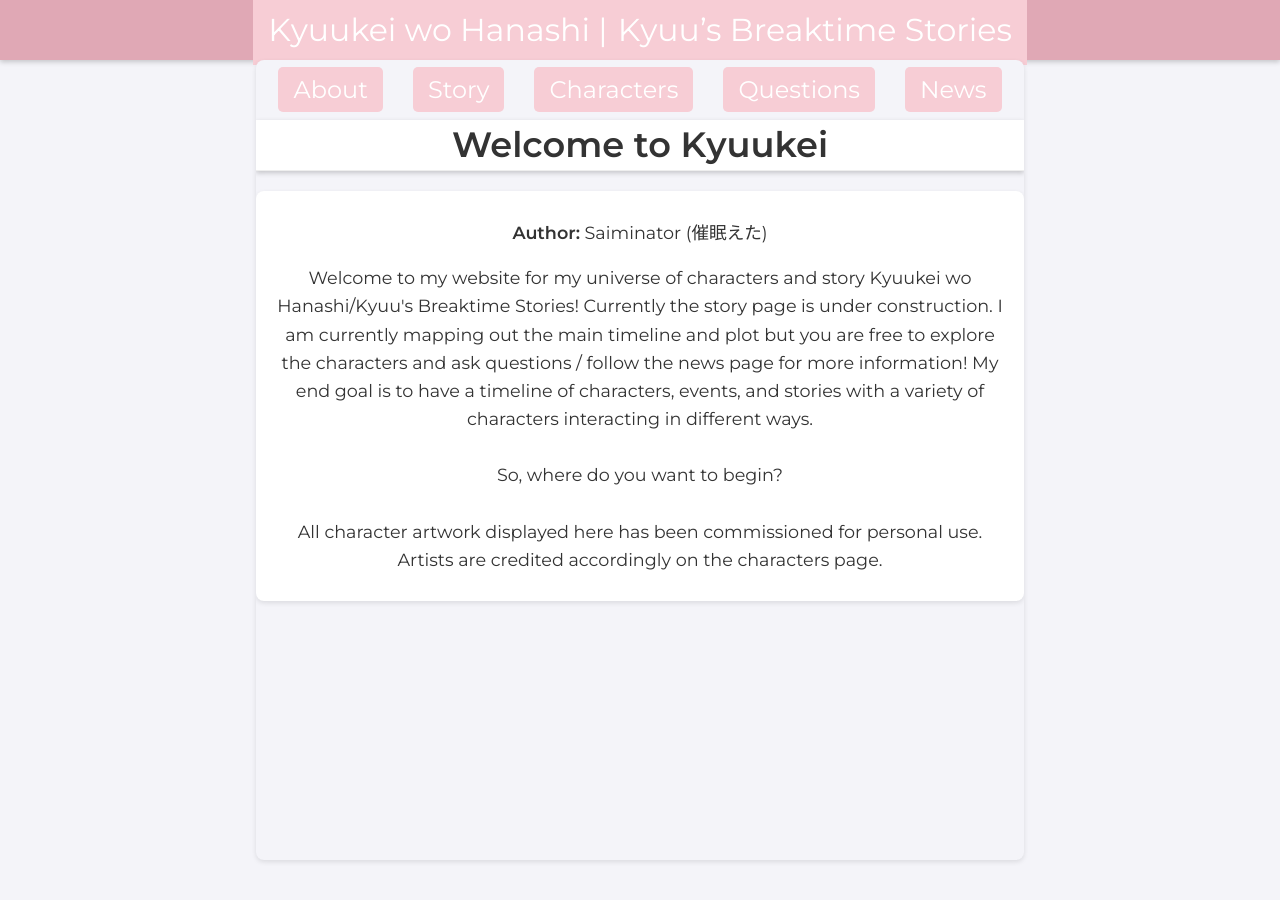
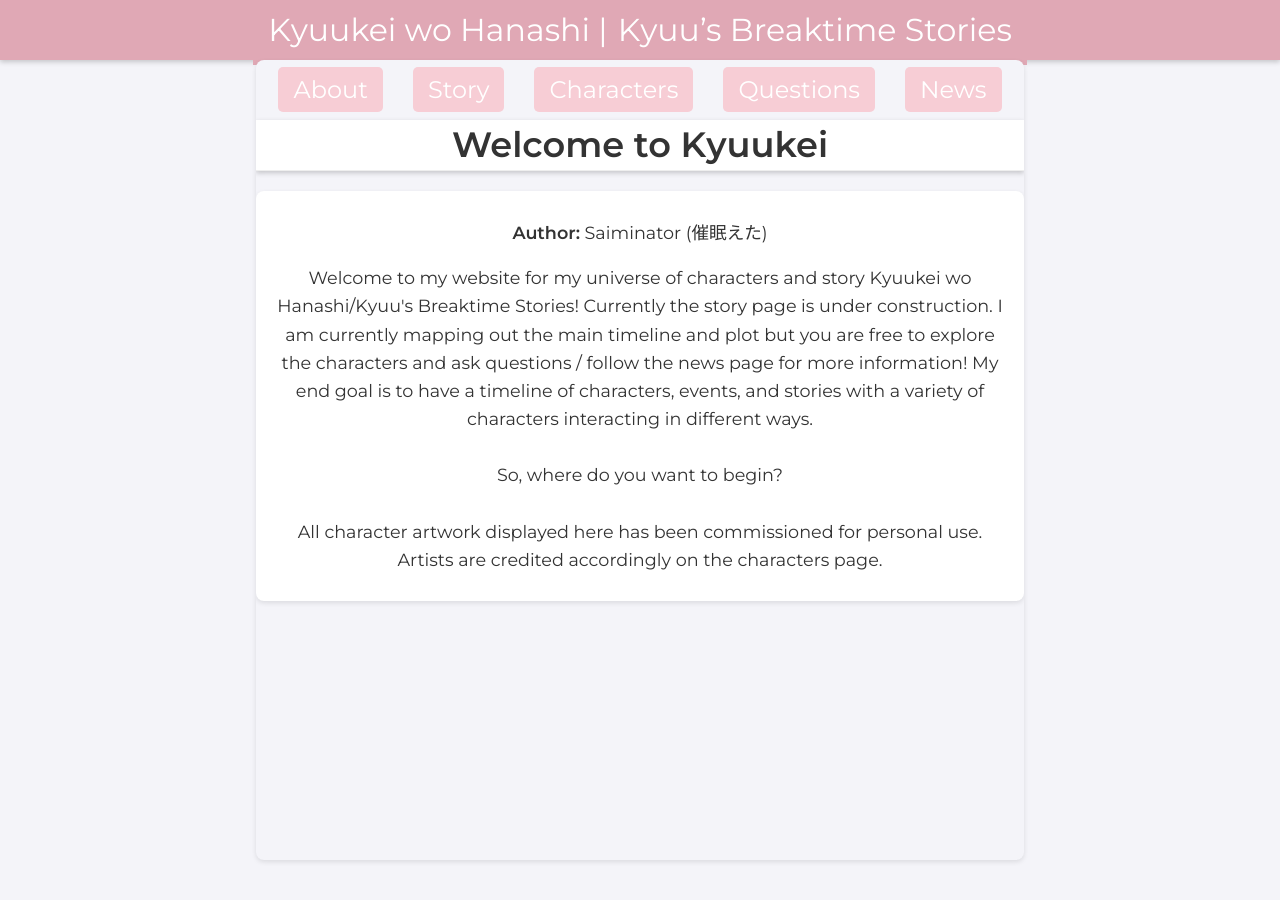
Before and after one commit to Saiminator/Kyuukei, a Jekyll site: the page built from index.html, in a window 1280 px wide. Built offline with Jekyll 4.4.1, drawn with Linux system fonts in a browser that asks for light colours.

Commit message:
Update default.html

```diff
--- a/_layouts/default.html
+++ b/_layouts/default.html
@@ -26,9 +26,9 @@
   <meta name="twitter:image" content="{{ page.image | default: 'https://i.imgur.com/QRd4drw.png' }}">
 </head>
 <body class="no-select">
-  <!-- Site Header (add class 'active' if on homepage) -->
-  <header {% if page.url == "/" %}class="active"{% endif %}>
-    <a href="{{ '/' | relative_url }}" id="site-title">
+  <!-- Site Header -->
+  <header>
+    <a href="{{ '/' | relative_url }}" id="site-title" {% if page.url == "/" %}class="active"{% endif %}>
       <span class="header-line1">Kyuukei wo Hanashi |</span>
       <span class="header-line2">Kyuu’s Breaktime Stories</span>
     </a>
@@ -57,11 +57,11 @@
       <!-- Desktop Navigation Menu placed flush at the top of the container -->
       <nav class="nav-menu-desktop">
         <ul>
-          <li><a href="{{ '/about/' | relative_url }}" {% if page.url contains 'about' %}class="active"{% endif %}>About</a></li>
-          <li><a href="{{ '/timeline/' | relative_url }}" {% if page.url contains 'timeline' or page.url contains 'story' %}class="active"{% endif %}>Story</a></li>
-          <li><a href="{{ '/characters/' | relative_url }}" {% if page.url contains 'characters' %}class="active"{% endif %}>Characters</a></li>
-          <li><a href="{{ '/questions/' | relative_url }}" {% if page.url contains 'questions' %}class="active"{% endif %}>Questions</a></li>
-          <li><a href="{{ '/news/' | relative_url }}" {% if page.url contains 'news' %}class="active"{% endif %}>News</a></li>
+          <li><a href="{{ '/about/' | relative_url }}">About</a></li>
+          <li><a href="{{ '/timeline/' | relative_url }}">Story</a></li>
+          <li><a href="{{ '/characters/' | relative_url }}">Characters</a></li>
+          <li><a href="{{ '/questions/' | relative_url }}">Questions</a></li>
+          <li><a href="{{ '/news/' | relative_url }}">News</a></li>
         </ul>
       </nav>
       <!-- Section Header with Page Title -->
```
